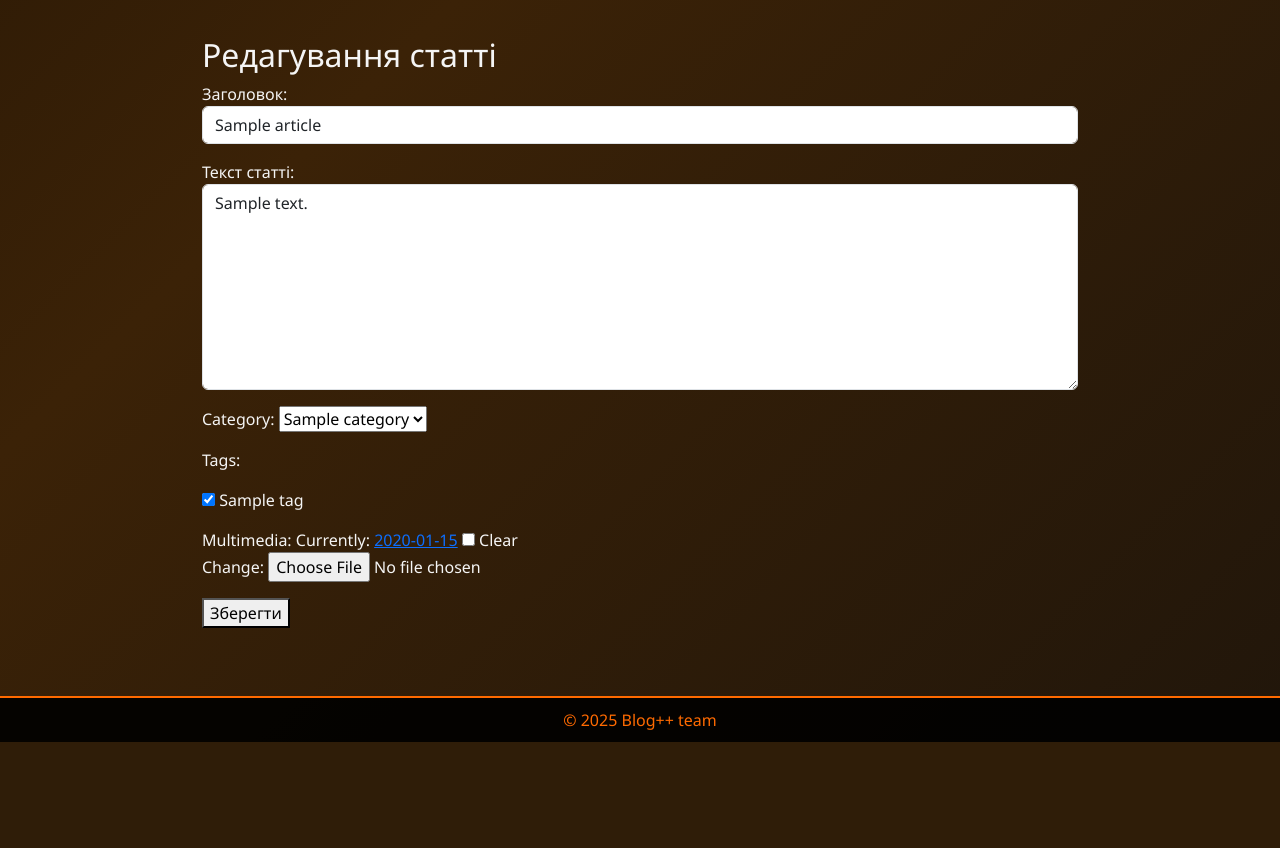
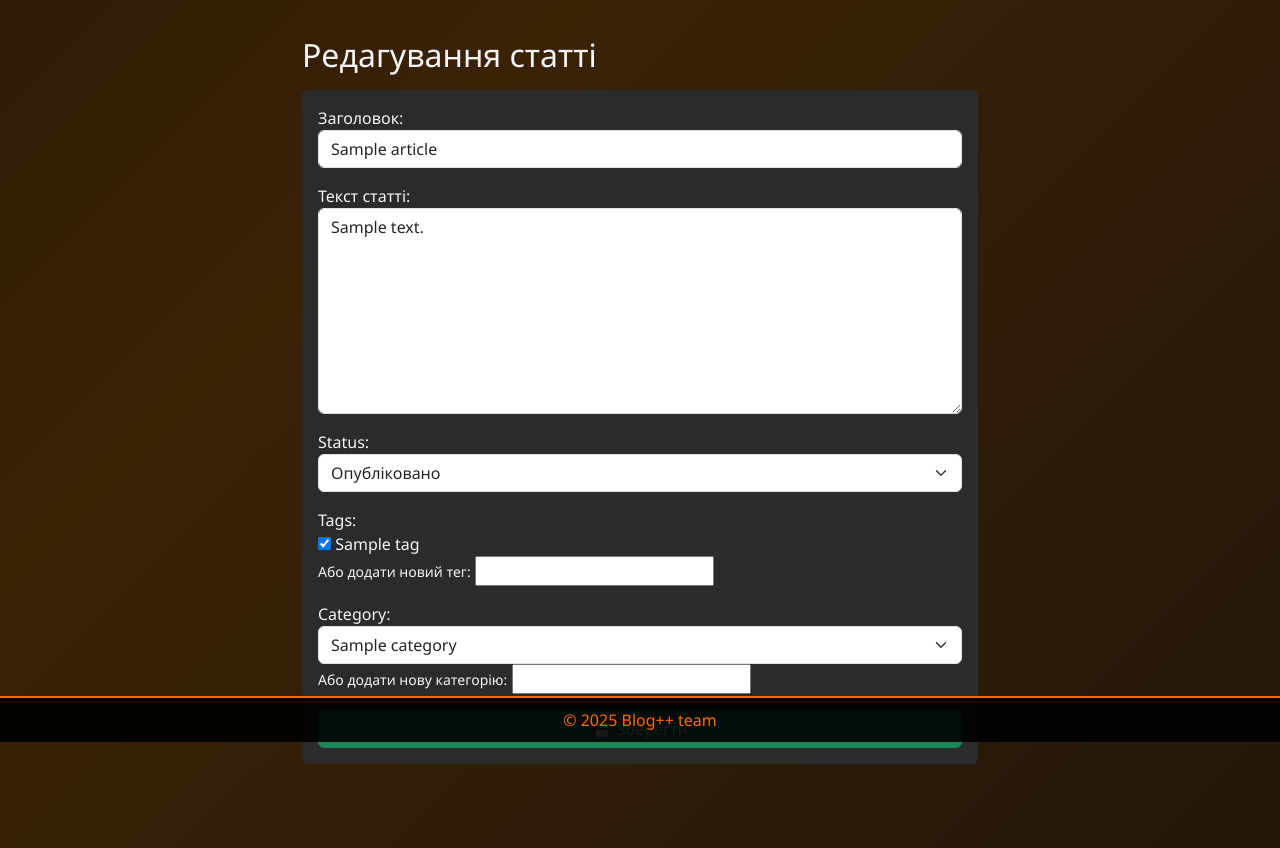
Before and after one commit to sasha000onl/BLOG, a Django app: a page that uses templates/articles/article_form.html in a window 1280 px wide. Shown: the part 58-906 px from the top of the page. Before the commit the page ends 800 px from the top, so only its background shows below. Run offline with Django 5.2, Linux system fonts and the light colour scheme; a user stored in the database is signed in; tables that the repository leaves empty hold one stand-in row (values such as "Sample post").

Commit message:
add tag and category

```diff
--- a/articles/forms.py
+++ b/articles/forms.py
@@ -1,15 +1,43 @@
 from django import forms
 from .models import Article, Comment, Rating, Category, Tag
 
+
 class ArticleForm(forms.ModelForm):
+    new_tag = forms.CharField(required=False, label="Додати новий тег")
+    new_category = forms.CharField(required=False, label="Додати нову категорію")
+
     class Meta:
         model = Article
-        fields = ['title', 'content', 'category', 'tags', 'multimedia']
+        fields = ['title', 'content', 'status', 'category', 'tags']
         widgets = {
-            'title': forms.TextInput(attrs={'class': 'form-control', 'placeholder': 'Введіть заголовок'}),
-            'content': forms.Textarea(attrs={'class': 'form-control', 'rows': 8, 'placeholder': 'Напишіть статтю...'}),
+            'title': forms.TextInput(attrs={'class': 'form-control'}),
+            'content': forms.Textarea(attrs={'class': 'form-control', 'rows': 8}),
+            'status': forms.Select(attrs={'class': 'form-select'}),
+            'category': forms.Select(attrs={'class': 'form-select'}),
             'tags': forms.CheckboxSelectMultiple(),
         }
+
+    def save(self, commit=True, user=None):
+        article = super().save(commit=False)
+
+        # --- створюємо нову категорію, якщо введена ---
+        new_cat = self.cleaned_data.get('new_category')
+        if new_cat:
+            category_obj, created = Category.objects.get_or_create(name=new_cat)
+            article.category = category_obj
+
+        if commit:
+            article.save()
+            self.save_m2m()
+
+            # --- створюємо новий тег, якщо введений ---
+            new_tag = self.cleaned_data.get('new_tag')
+            if new_tag:
+                tag_obj, created = Tag.objects.get_or_create(name=new_tag)
+                article.tags.add(tag_obj)
+
+        return article
+
 
 class CommentForm(forms.ModelForm):
     class Meta:
@@ -23,6 +51,7 @@ class CommentForm(forms.ModelForm):
             }),
         }
 
+
 class RatingForm(forms.ModelForm):
     class Meta:
         model = Rating
@@ -31,26 +60,14 @@ class RatingForm(forms.ModelForm):
             'value': forms.NumberInput(attrs={'min': 1, 'max': 5, 'class': 'form-control w-25'}),
         }
 
-from django import forms
-from .models import Category, Tag
 
 class CategoryForm(forms.ModelForm):
     class Meta:
         model = Category
         fields = ['name']
 
-    def __init__(self, *args, **kwargs):
-        super().__init__(*args, **kwargs)
-        # початкове значення
-        self.fields['name'].initial = 'None'
-
 
 class TagForm(forms.ModelForm):
     class Meta:
         model = Tag
         fields = ['name']
-
-    def __init__(self, *args, **kwargs):
-        super().__init__(*args, **kwargs)
-        # початкове значення
-        self.fields['name'].initial = 'None'
--- a/articles/urls.py
+++ b/articles/urls.py
@@ -26,4 +26,6 @@ urlpatterns = [
 
     path('<slug:slug>/rate/', views.rate_article, name='rate_article'),
     path('subscribe/', views.subscribe, name='subscribe'),
+
+
 ]
--- a/articles/views.py
+++ b/articles/views.py
@@ -9,7 +9,9 @@ from .models import Article, Comment
 from .forms import ArticleForm, CommentForm, RatingForm
 from django.db.models import Q
 from .models import Rating
-
+from django.http import JsonResponse
+from django.views.decorators.csrf import csrf_exempt
+import json
 
 # -----------------------------------
 # Article Views
@@ -48,6 +50,7 @@ class ArticleUpdateView(LoginRequiredMixin, UserPassesTestMixin, UpdateView):
     model = Article
     form_class = ArticleForm
     template_name = 'articles/article_form.html'
+    success_url = reverse_lazy('articles:article_list')
 
     def test_func(self):
         article = self.get_object()
--- a/templates/articles/article_form.html
+++ b/templates/articles/article_form.html
@@ -1,9 +1,44 @@
 {% extends "base/_base.html" %}
 {% block content %}
-  <h2>{% if form.instance.pk %}Редагування{% else %}Створення{% endif %} статті</h2>
-  <form method="post" enctype="multipart/form-data">
+<div class="container my-4" style="max-width: 700px;">
+  <h2 class="text-orange mb-3">
+    {% if form.instance.pk %}Редагування{% else %}Створення{% endif %} статті
+  </h2>
+
+  <form method="post" class="p-3 rounded" style="background:#2b2b2b;">
     {% csrf_token %}
-    {{ form.as_p }}
-    <button type="submit">Зберегти</button>
+
+    <div class="mb-3">
+      {{ form.title.label_tag }}
+      {{ form.title }}
+    </div>
+
+    <div class="mb-3">
+      {{ form.content.label_tag }}
+      {{ form.content }}
+    </div>
+
+    <div class="mb-3">
+      {{ form.status.label_tag }}
+      {{ form.status }}
+    </div>
+
+<div class="mb-3">
+  {{ form.tags.label_tag }}
+  {{ form.tags }}
+  <small>Або додати новий тег:</small>
+  {{ form.new_tag }}
+</div>
+
+<div class="mb-3">
+  {{ form.category.label_tag }}
+  {{ form.category }}
+  <small>Або додати нову категорію:</small>
+  {{ form.new_category }}
+</div>
+
+
+    <button type="submit" class="btn btn-success w-100">💾 Зберегти</button>
   </form>
+</div>
 {% endblock %}
```
Also changed, not shown: templates/articles/article_detail.html (+16 -16 lines), articles_media/Bed.webp (added).
